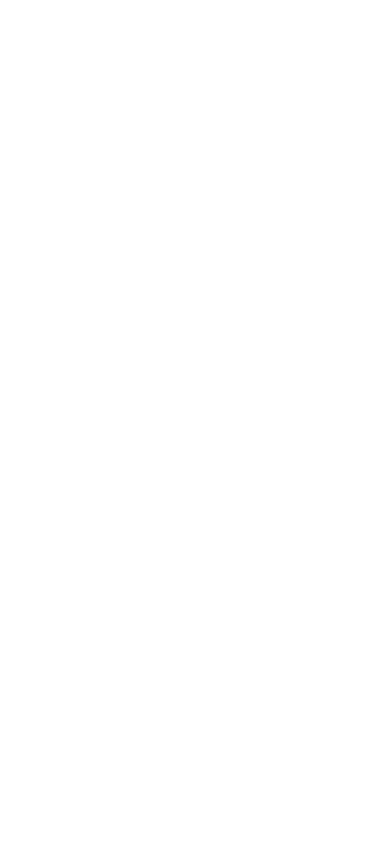
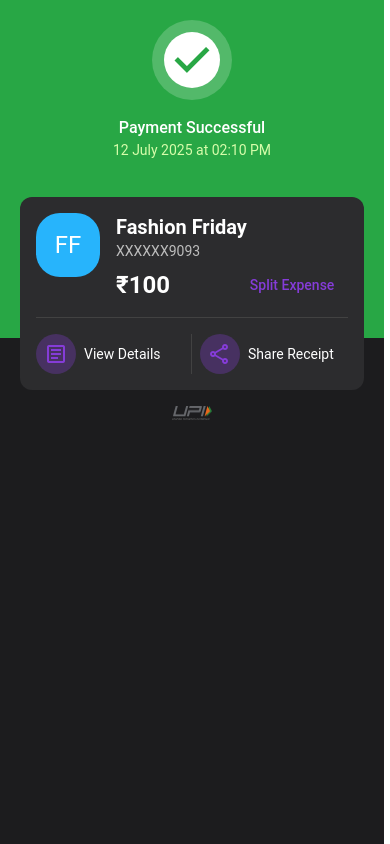
Before and after one commit to ajmalfaris11/Fake-Pay, a React (Vite) app: page /success/phonepe in a window 390 px wide. Before the commit this address had no page. Built offline with nearby package versions, Linux system fonts and the light colour scheme.

Commit message:
phonepe success page design completed

```diff
--- a/src/App.jsx
+++ b/src/App.jsx
@@ -4,6 +4,7 @@
 import InputPage from "./pages/InputPage";
 import SuccessPagePlatform1 from "./pages/GpaySuccessPage";
 import PaytmSuccessPage from "./pages/PaytmSuccessPage";
+import PhonePaySuccessPage from "./pages/phonePaySuccessPage";
 
 export default function App() {
   return (
@@ -13,6 +14,7 @@
         <Route path="/input/:platform" element={<InputPage />} />
         <Route path="/success/gpay" element={<SuccessPagePlatform1 />} />
         <Route path="/success/paytm" element={<PaytmSuccessPage />} />
+        <Route path="/success/phonepe" element={<PhonePaySuccessPage />} />
       </Routes>
     </Router>
   );
--- a/src/pages/phonePaySuccessPage.jsx
+++ b/src/pages/phonePaySuccessPage.jsx
@@ -0,0 +1,67 @@
+import React from 'react';
+import upiLogo from '../assets/upiLogo.webp';
+
+export default function PaymentSuccessScreen() {
+    return (
+        <div className="max-w-sm min-h-screen bg-[#1C1C1E] text-white font-sans flex flex-col items-center relative">
+            {/* Header */}
+            <div className="w-full bg-[#28A745] text-center pt-5 h-[40vh] relative flex flex-col items-center ">
+                <div className="w-20 h-20 bg-white bg-opacity-20 rounded-full flex items-center justify-center items-center mb-4">
+                    <div className="w-14 h-14 bg-white  rounded-full flex items-center justify-center">
+                        <span class="material-symbols-outlined text-[#28A745] text-5xl font-bold">
+                            check
+                        </span>
+                    </div>
+                </div>
+                <h2 className="text-md font-[500]">Payment Successful</h2>
+                <p className="text-sm text-[#d7fdab]">12 July 2025 at 02:10 PM</p>
+            </div>
+
+            {/* User Info Card */}
+            <div className="w-full p-5 absolute top-[21vh]">
+                <div className="w-full bg-[#2C2C2E] rounded-xl p-4 flex flex-col space-y-4 mb-4 ">
+                    <div className="flex flex-col items-center justify-between">
+                        <div className="flex items-start justify-start w-full ">
+                            <div className="w-16 h-16 bg-[#27b4fc] rounded-3xl flex items-center justify-center text-2xl mr-4">
+                                FF
+                            </div>
+                            <div className='flex flex-col w-[70%]'>
+                                <div>
+                                    <h3 className="text-xl font-bold">Fashion Friday</h3>
+                                    <p className="text-sm text-gray-400">XXXXXX9093</p></div>
+
+                                <div className="flex items-center justify-between w-full mt-2">
+                                    <div className="text-2xl font-semibold">₹100</div>
+                                    <button className="text-[#853cd8] text-sm font-medium">Split Expense</button>
+                                </div>
+                            </div>
+                        </div>
+                    </div>
+
+                    <div className="flex items-center mt-2 border-t-[1px] border-gray-800 pt-4 justify-between">
+                        <button className="flex items-center text-sm text-white gap-2 border-r-[1px] border-gray-800 w-[50%]">
+                            <div className="bg-[#853cd8] bg-opacity-30 p-3 rounded-full w-[40px] h-[40px] flex items-center justify-center text-[#853cd8]">
+                                <span class="material-symbols-outlined">
+                                    article
+                                </span>
+                            </div>
+                            View Details
+                        </button>
+                        <button className="flex items-center text-sm text-white gap-2 w-[50%] pl-2">
+                            <div className="bg-[#853cd8] bg-opacity-30 p-3 rounded-full w-[40px] h-[40px] flex items-center justify-center text-[#853cd8]">
+                                <span class="material-symbols-outlined">
+                                    share
+                                </span>
+                            </div>
+                            Share Receipt
+                        </button>
+                    </div>
+                </div>
+                <div className="w-full flex items-center justify-center">
+                                <img src={upiLogo} alt="upi" className='w-10' />
+
+                </div>
+                </div>
+        </div>
+    );
+}
```
